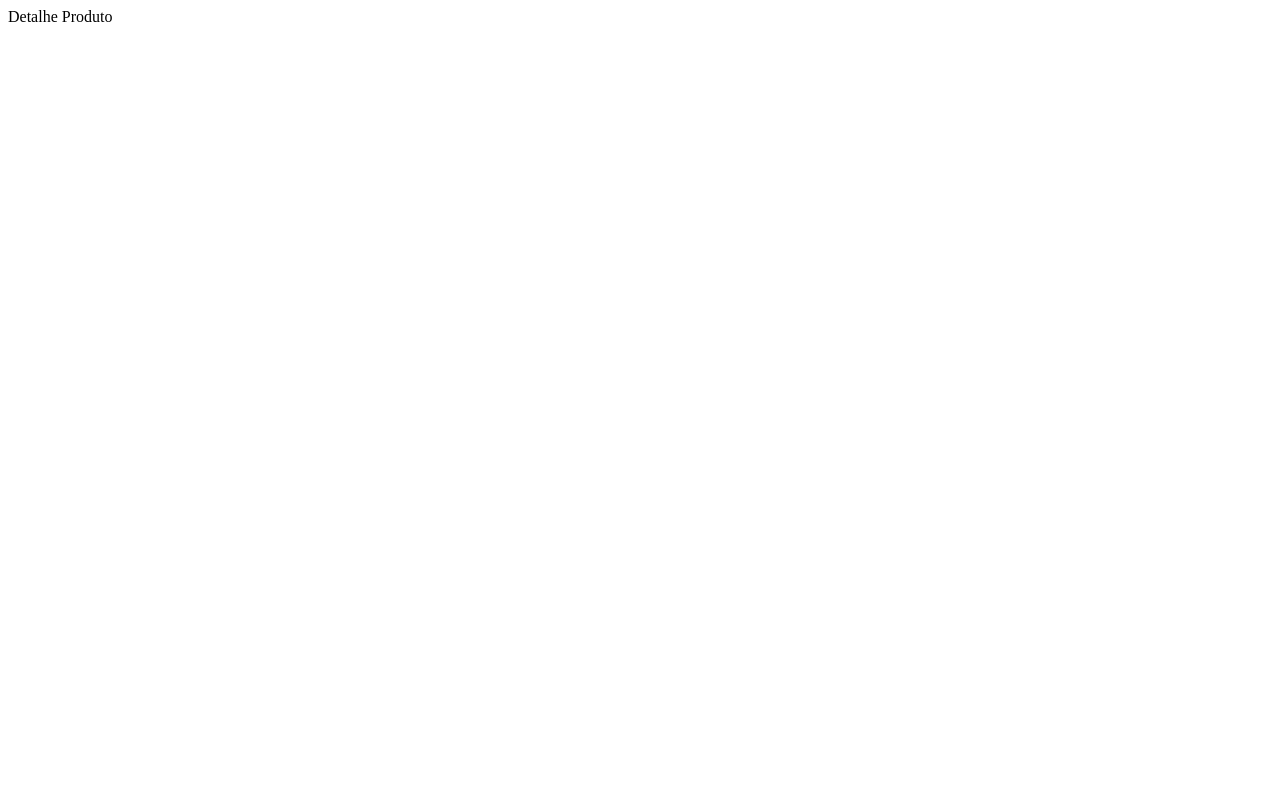
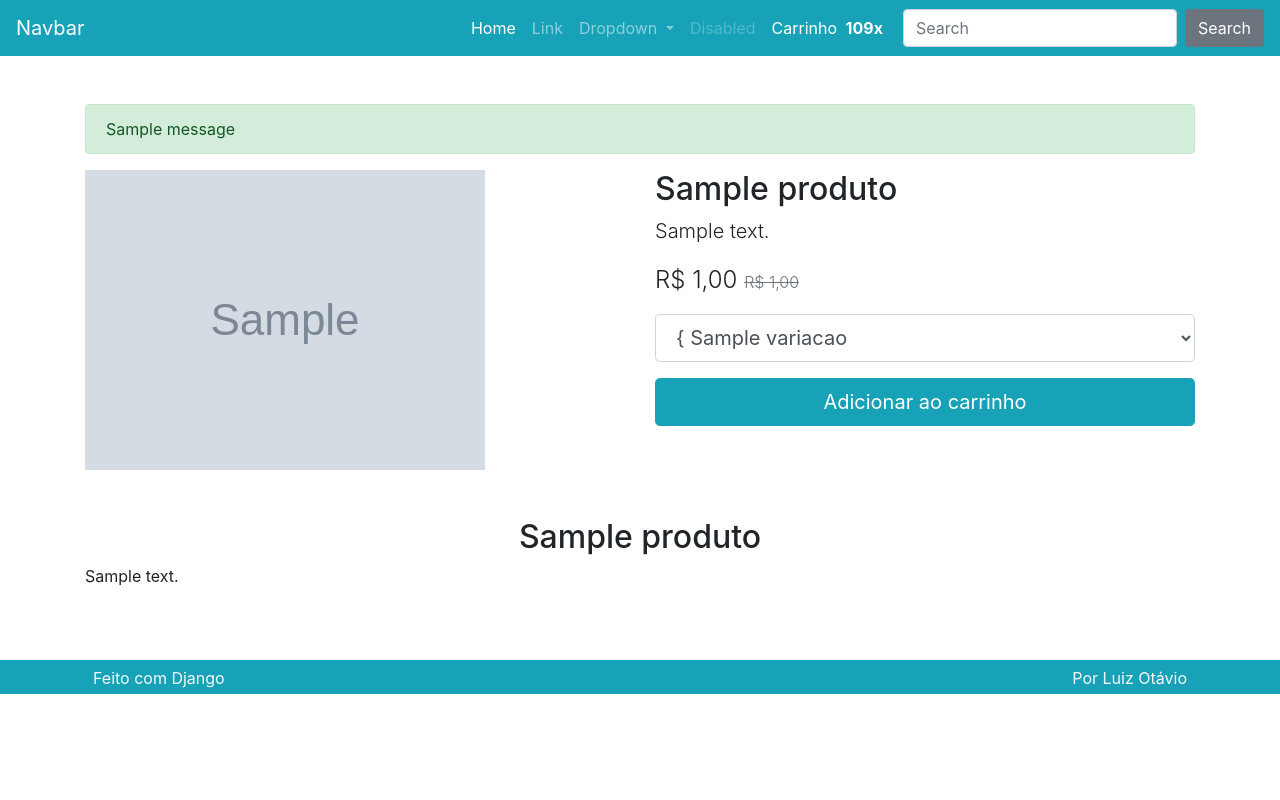
Before and after one commit to pmafessoli/projetoBlog, a Django app: a page that uses produto/views.py in a window 1280 px wide. Before the commit the page is almost empty. Run offline with Django 4.2, Linux system fonts and the light colour scheme; tables that the repository leaves empty hold one stand-in row (values such as "Sample post"); grey boxes marked "Sample" are stand-in pictures; one stand-in notice (Sample message) is shown; some libraries are stand-ins or nearby versions.

Commit message:
Inicio da implementação da funcionalidade do carrinho.

```diff
--- a/produto/models.py
+++ b/produto/models.py
@@ -63,9 +63,9 @@ class Produto(models.Model):
         return self.nome
 
 
-class Varicao(models.Model):
+class Variacao(models.Model):
 
-    produto = models.ForeignKey(Produto, on_delete=models.CASCADE)
+    produto = models.ForeignKey(Produto, on_delete=models.CASCADE, related_name="varicoes")
     nome = models.CharField(max_length=50, blank = True, null=True)
     preco = models.FloatField()
     preco_promocional = models.FloatField(default=0)
--- /dev/null
+++ b/produto/templates/produto/detalhe.html
@@ -0,0 +1,77 @@
+{% extends 'static/ecomerce/base.html'%} {% load ecfilters %} {% block conteudo %}
+
+<div class="row">
+  <div class="col-lg-12">
+    <div class="row">
+      <div class="col-lg">
+        <div class="row no-gutters">
+          <div class="col-lg-12">
+            {% if produto.imagem %}
+            <img class="img-fluid" src="{{ produto.imagem.url }}" />
+            {% endif %}
+          </div>
+        </div>
+      </div>
+      <div class="col-lg">
+        <div class="mt-4 mt-lg-0">
+          <h1 class="h2">{{ produto.nome }}</h1>
+          <p class="lead">{{ produto.descricao_curta }}</p>
+          <p class="lead">
+            {% if produto.preco_promocao %}
+
+            <span id="variation-preco-promocional" class="lead product-price"> {{ produto.preco_promocao | formata_preco }} </span>
+
+            <span id="variation-preco" class="lead product-old-price text-muted"> {{ produto.preco_normal | formata_preco }} </span>
+
+            {% else %}
+            <span id="variation-preco" class="lead product-price"> {{produto.preco_normal | formata_preco }} </span>
+
+            {% endif %}
+          </p>
+
+          <form action="{% url 'produto:adicionaraocarrinho' %}" id="form-add-to-cart">
+            <div class="form-group">
+              <select id="select-variacoes" name="vid" class="form-control form-control-lg">
+                {% for variacao in produto.varicoes.all %} {% if variacao.preco_promocional %}
+                <option data-preco="{{ variacao.preco | formata_preco }}" data-preco-promocional="{{ variacao.preco_promocional | formata_preco }}" value="{{ variacao.id }}">
+                  { {% if varicao.nome %} {{ variacao.nome }} {% else %} {{ variacao.nome }} {% endif %}
+                </option>
+                {% else %}
+                <option data-preco="{{ variacao.preco | formata_preco }}" value="{{ variacao.id }}">{% if varicao.nome %} {{variacao.nome }} {% else %} {{ variacao.nome }} {% endif %}</option>
+                {% endif%} {% endfor %}
+              </select>
+            </div>
+
+            <div class="text-left">
+              <button type="submit" class="btn btn-primary btn-lg btn-block">
+                <i class="fa fa-shopping-cart" aria-hidden="true"></i>
+                Adicionar ao carrinho
+              </button>
+            </div>
+          </form>
+        </div>
+      </div>
+    </div>
+
+    <div class="row">
+      <div class="col-lg-12">
+        <div class="mt-5 mb-5">
+          <h2 class="text-center">{{ produto.nome }}</h2>
+          {{ produto.descricao_longa | linebreaks }}
+        </div>
+      </div>
+    </div>
+  </div>
+
+  <!--
+<script src="assets/bootstrap/js/jquery-3.2.1.slim.min.js"></script>
+<script src="assets/bootstrap/js/popper.min.js"></script>
+<script src="assets/bootstrap/js/bootstrap.min.js"></script>
+<script defer src="assets/font-awesome/js/all.js"></script>
+<script src="assets/custom/js/scripts.js"></script>
+</body>
+
+</html> -->
+
+  {% endblock %}
+</div>
--- a/produto/views.py
+++ b/produto/views.py
@@ -1,8 +1,11 @@
-from django.shortcuts import render
+from django.shortcuts import render, redirect, reverse, get_object_or_404
 from django.views.generic.list import ListView
+from django.views.generic.detail import DetailView
 from django.views import View
 from django.http import HttpResponse
+from django.contrib import messages
 from . import models
+from pprint import pprint
 
 class ListaProdutos(ListView):
     model = models.Produto
@@ -10,13 +13,99 @@ class ListaProdutos(ListView):
     context_object_name = 'produtos'
     paginate_by = 10
 
-class DetalheProduto(View):
-    def get(self, *args, **kwargs):
-        return HttpResponse('Detalhe Produto')
+class DetalheProduto(DetailView):
+    model = models.Produto
+    template_name = 'produto/detalhe.html'
+    context_object_name = 'produto'
+    slug_url_kwarg = 'slug'
 
 class AdicionarAoCarrinho(View):
     def get(self, *args, **kwargs):
-        return HttpResponse('Adicionar ao carrinho')
+        http_referer = self.request.META.get(
+            'HTTP_REFERER',
+            reverse('produto:lista')
+        )
+
+        variacao_id = self.request.GET.get('vid')
+
+        if not variacao_id:
+            messages.error(
+                self.request,
+                'Produto não existe'
+            )
+            return redirect(http_referer)
+
+        variacao = get_object_or_404(models.Variacao, id=variacao_id)
+        variacao_estoque = variacao_estoque
+        produto = variacao.produto
+
+        produto_id = produto.id
+        produto_nome = produto.nome
+        variacao_id = variacao.id
+        preco_unitario = variacao.preco
+        preco_unitario_promocional = variacao.preco_promocional
+        quantidade = 1
+        slug = produto.slug
+        imagem  = produto.imagem
+        if imagem:
+            imagem = imagem.name
+        else:
+            imagem = ''
+
+        if variacao.estoque < 1:
+            messages.error(
+                self.request,
+                'Estoque insuficiente'
+            )
+            return redirect(http_referer)
+
+
+        if not self.request.session.get('carrinho'):
+            self.request.session['carrinho'] ={}
+            self.request.session.save()
+
+        carrinho = self.request.session['carrinho']
+
+        if variacao_id in carrinho:
+            quantidade_carrinho = carrinho[variacao_id]['quantidade_carrinho']
+            quantidade_carrinho += 1
+
+            if variacao_estoque < quantidade_carrinho:
+                messages.warning(
+                    self.request,
+                    f'Estoque insuficiente para {quantidade_carrinho}x no'
+                    f'produto "{produto_nome}". Adicionamos {variacao_estoque}x '
+                    f'no seu carrinho.'
+                )
+                quantidade_carrinho = variacao_estoque
+
+            carrinho[variacao_id]['quantidade'] = quantidade_carrinho
+            carrinho[variacao_id]['preco_quantitativo'] = preco_unitario * \
+                quantidade_carrinho
+
+            carrinho[variacao_id]['preco_quantitativo_promocional'] = preco_quantitativo_promocional * \
+                quantidade_carrinho
+
+        else:
+
+            carrinho[variacao_id] = {
+                'produto_id': produto.id,
+                'produto_nome': produto.nome,
+                'variacao_nome': variacao_nome,
+                'variacao_id': variacao.id,
+                'preco_unitario': preco_unitario,
+                'preco_unitario_promocional': variacao.preco_promocional,
+                'preco_quantitativo': preco_unitario,
+                'preco_quantitativo_promocional': preco_unitario_promocional,
+                'quantidade': 1,
+                'slug' : produto.slug,
+                'imagem': produto.imagem,
+            }
+        self.request.session.save()
+        return HttpResponse(f'{variacao.produto} {variacao.nome}')
+
+        return HttpResponse('Aicionar ao carrinho')
+
 
 class RemoverDoCarrinho(View):
     def get(self, *args, **kwargs):
--- /dev/null
+++ b/templates/parciais/ecomerce/_messages.html
@@ -0,0 +1,8 @@
+{% if messages %}
+    <br>
+    {% for message in messages %}
+        <div class="alert {{ message.tags }}" role="alert">
+            {{ message }}
+        </div>
+    {% endfor %}
+{% endif %}
--- a/templates/static/ecomerce/base.html
+++ b/templates/static/ecomerce/base.html
@@ -10,6 +10,7 @@
     {% include 'parciais/ecomerce/_nave.html' %}
 
     <main class="container mt-4 mb-4">
+        {% include 'parciais/ecomerce/_messages.html' %}
         {% block conteudo %} {% endblock %}
           </div>
         </div>
```
Also changed, not shown: produto/admin.py (+4 -4 lines), media/produto_imagens/canecanormal.png (added), produto/migrations/0007_alter_produto_preco_normal_and_more.py (added).
